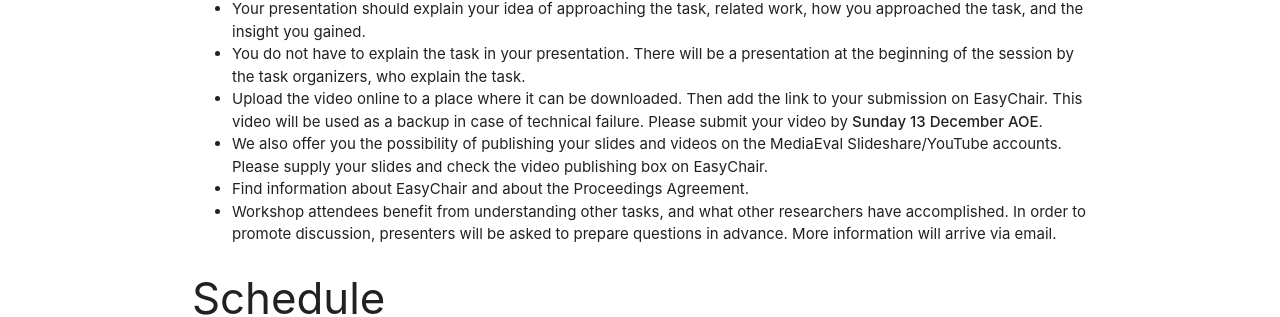
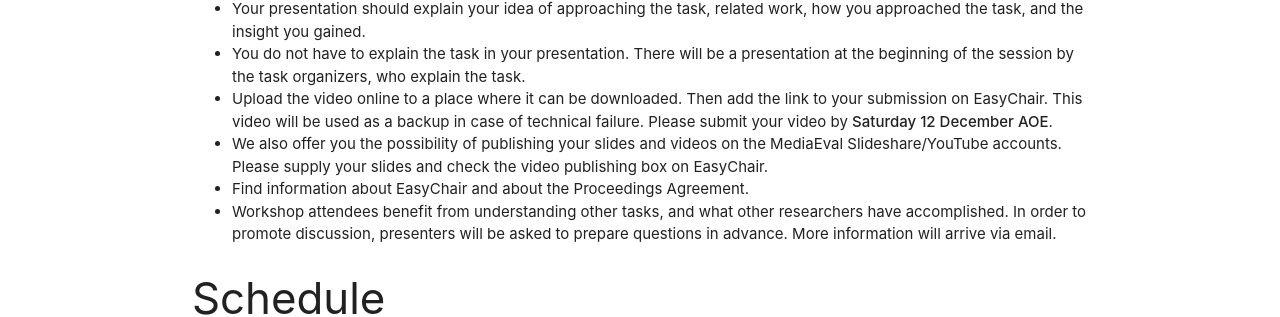
Before and after one commit to multimediaeval/multimediaeval.github.io, a Jekyll site: the page built from _editions/2020.md, in a window 1280 px wide and 900 px high, scrolled down 729 px. Shown: the part 148-465 px from the top of the window. Built offline with Jekyll 4.4.1, drawn with Linux system fonts in a browser that asks for light colours.

Commit message:
Update 2020.md
Updated the video due date.

```diff
--- a/_editions/2020.md
+++ b/_editions/2020.md
@@ -29,7 +29,7 @@ Workshop registration is now open: [MediaEval 2020 Workshop Registration Form](h
 * You will submit a video of this presentation AND give the presentation live during a presentation session at the workshop.
 * Your presentation should explain your idea of approaching the task, related work, how you approached the task, and the insight you gained.
 * You do not have to explain the task in your presentation. There will be a presentation at the beginning of the session by the task organizers, who explain the task.
-* Upload the video online to a place where it can be downloaded. Then add the link to your submission on EasyChair. This video will be used as a backup in case of technical failure. Please submit your video by **Sunday 13 December AOE**.
+* Upload the video online to a place where it can be downloaded. Then add the link to your submission on EasyChair. This video will be used as a backup in case of technical failure. Please submit your video by **Saturday 12 December AOE**.
 * We also offer you the possibility of publishing your slides and videos on the MediaEval Slideshare/YouTube accounts. Please supply your slides and check the video publishing box on EasyChair.
 * Find information about EasyChair and about the Proceedings Agreement.
 * Workshop attendees benefit from understanding other tasks, and what other researchers have accomplished. In order to promote discussion, presenters will be asked to prepare questions in advance. More information will arrive via email.
```
